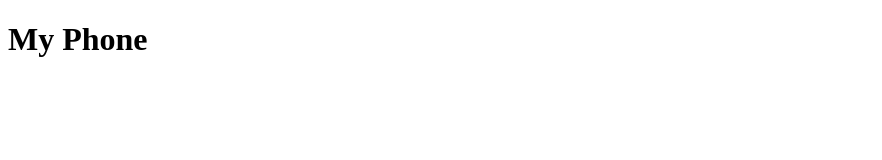
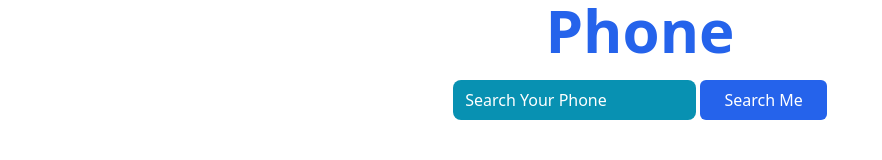
Before and after one commit to nagimuddin/My-Phone, a plain HTML site: page my-phone.html in a window 1280 px wide. Shown: the whole page, without its empty margins (0-882 px from the left). Drawn offline with nearby package versions, Linux system fonts and the light colour scheme.

Commit message:
Input field and button complited

```diff
--- a/my-phone.html
+++ b/my-phone.html
@@ -5,9 +5,14 @@
     <meta http-equiv="X-UA-Compatible" content="IE=edge">
     <meta name="viewport" content="width=device-width, initial-scale=1.0">
     <title>My Phone</title>
+    <script src="https://cdn.tailwindcss.com"></script>
 </head>
 <body>
-    <h1>My Phone</h1>
+    <h1 class="text-6xl text-center hover:text-blue-600 font-bold"> Phone</h1>
+    <form id="search" class="text-center mt-5">
+        <input id="search-field" class="bg-cyan-600 pl-3 py-2 md:rounded-lg placeholder:text-white" type="text" placeholder="Search Your Phone">
+        <button id="search-button" onclick="searchPhone()" class="rounded-md bg-blue-600 text-white px-6 py-2 ">Search Me</button>
+    </form>
     <script src="my-phone.js"></script>
 </body>
 </html>
```
